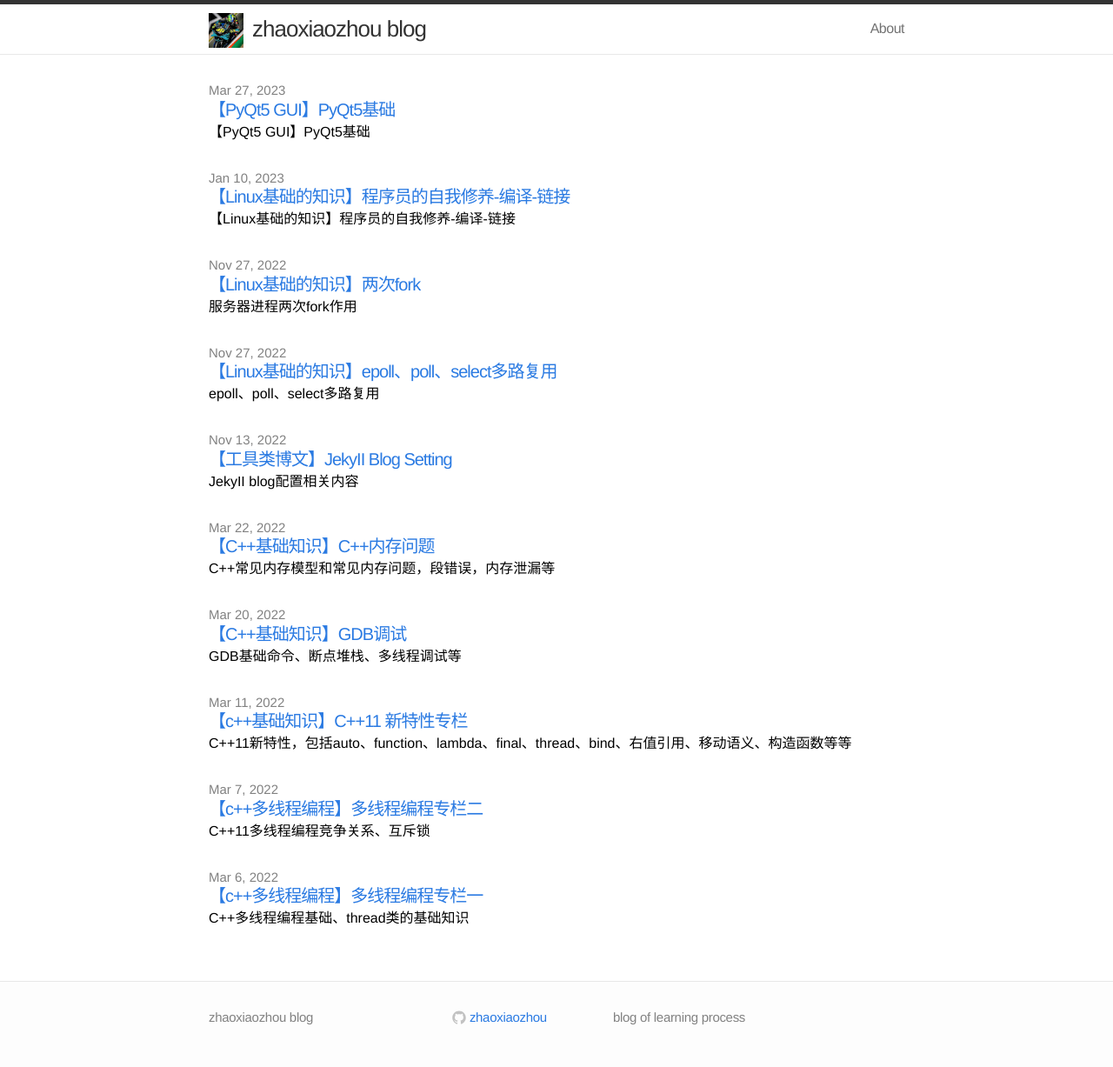
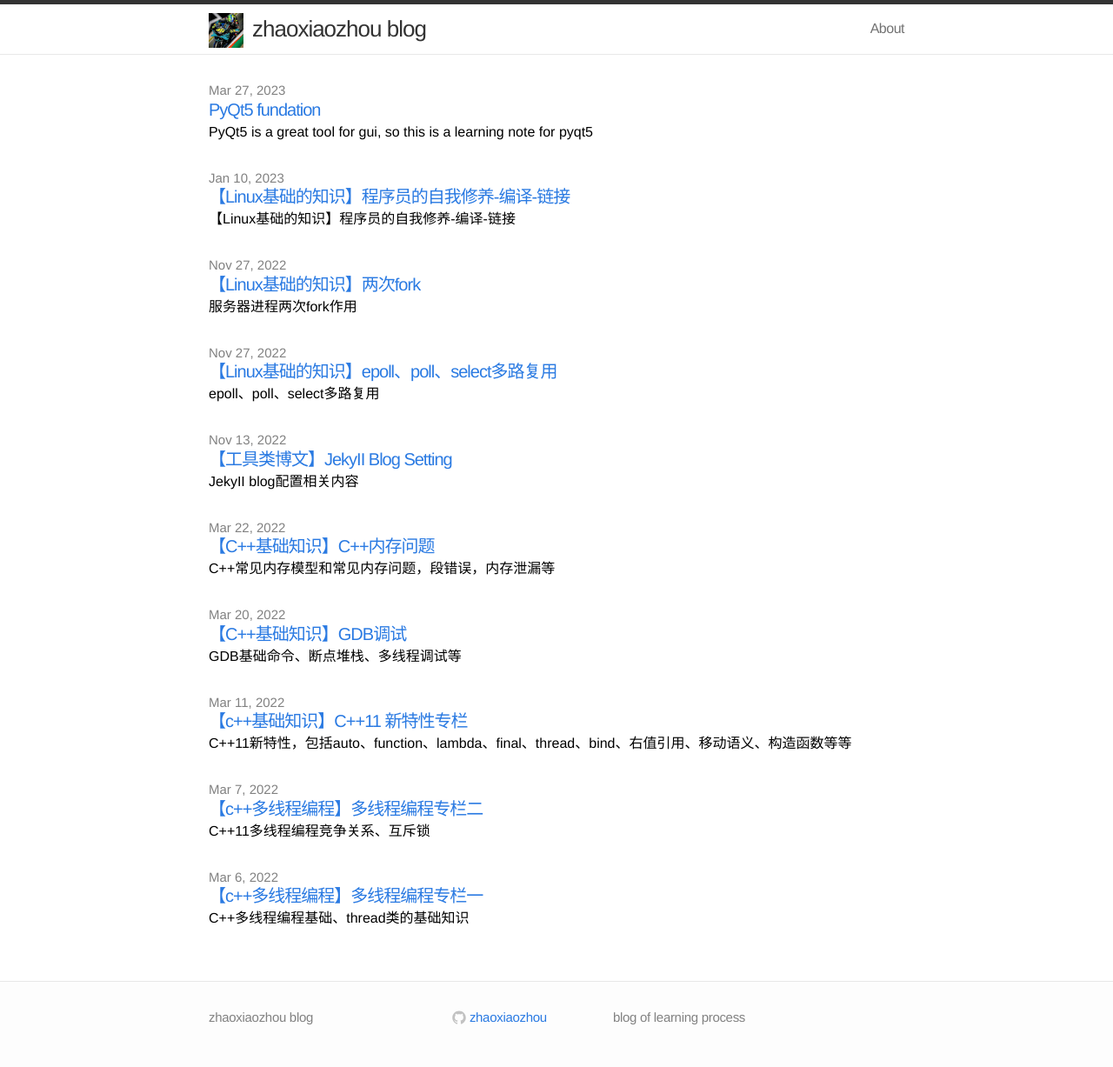
Before and after one commit to zhaoxiaozhou/zhaoxiaozhou.github.io, a Jekyll site: the page built from index.html, in a window 1280 px wide. Shown: the whole page at 87% size. Built offline with Jekyll 4.4.1, drawn with Linux system fonts in a browser that asks for light colours.

Commit message:
fix article format

```diff
--- a/_posts/2023-03-27-PyQt5-tutorial.md
+++ b/_posts/2023-03-27-PyQt5-tutorial.md
@@ -1,13 +1,14 @@
 ---
 layout: post
-title: 【PyQt5 GUI】PyQt5基础
-excerpt: "【PyQt5 GUI】PyQt5基础"
+title: PyQt5 fundation
+excerpt: "PyQt5 is a great tool for gui, so this is a learning note for pyqt5"
 date: 2023-03-27 21:35:05
-tags: ['Linux']
+tags: ['pyqt5']
 category: learning
 ---
 
 # pyqt5学习指南
+
 PyQt5 GUI学习，参考知乎的一个系列文章[快速掌握PyQt5](https://zhuanlan.zhihu.com/p/75673557)，做笔记记录
 ## 1. pyqt5准备工作
 pyqt5安装主要包括pyqt5，这里为了python环境干净，使用了anaconda工具
@@ -31,6 +32,9 @@ if __name__ == '__main__':
 2. 实例化一个QLabel控件展示文字或图片，可以创建时候就构造传入，也可以先实例化，再调用setText()方法来设置文本
 3. 调用show方法显示控件
 4. app.exec_()是执行应用，让应用开始运转循环，直到窗口关闭返回0给sys.exit()，退出整个程序
+
+
+
 ### 1.2 信号与槽
 信号(signal)与槽(slot)机制，PyQt5中各个对象间或各个对象自身就是通过信号与槽机制来相互通信的。
 信号视作裁判鸣枪，而用于行动的槽函数则视作选手开跑，当裁判鸣枪后(即信号发出)，选手就开始往前跑(槽函数启动)
```
